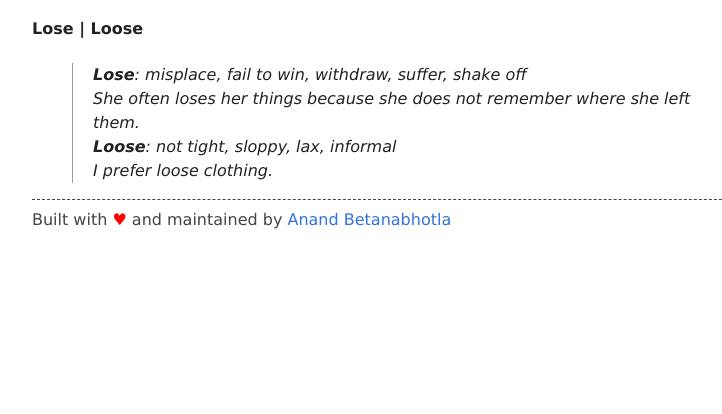
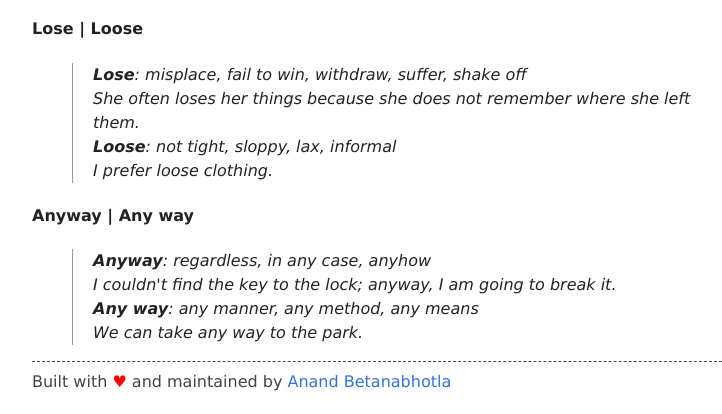
Before and after one commit to nanpython/the_rambler, a Flask app: page /english/word_pairs in a window 1280 px wide. Shown: the part 389-803 px from the top of the page, without its empty margins (248-970 px from the left). Before the commit the page ends 618 px from the top, so only its background shows below. Run offline with Flask 2, Linux system fonts and the light colour scheme.

Commit message:
Updated: templates/english/word_pairs.html

```diff
--- a/templates/english/word_pairs.html
+++ b/templates/english/word_pairs.html
@@ -20,6 +20,13 @@
                     <strong>Loose</strong>: not tight, sloppy, lax, informal<br>
                     I prefer loose clothing.
         </blockquote>
+      <h4>Anyway | Any way</h4>
+        <blockquote>
+                    <strong>Anyway</strong>: regardless, in any case, anyhow<br>
+                    I couldn't find the key to the lock; anyway, I am going to break it. <br>
+                    <strong>Any way</strong>: any manner, any method, any means<br>
+                    We can take any way to the park.
+        </blockquote>
     </div>
 </div>
 <hr>
```
